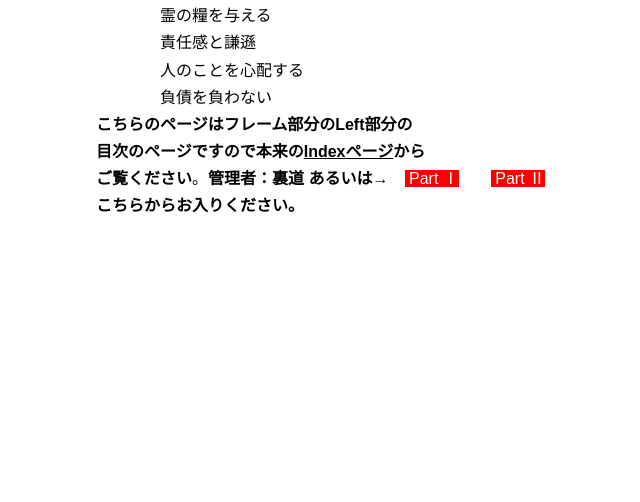
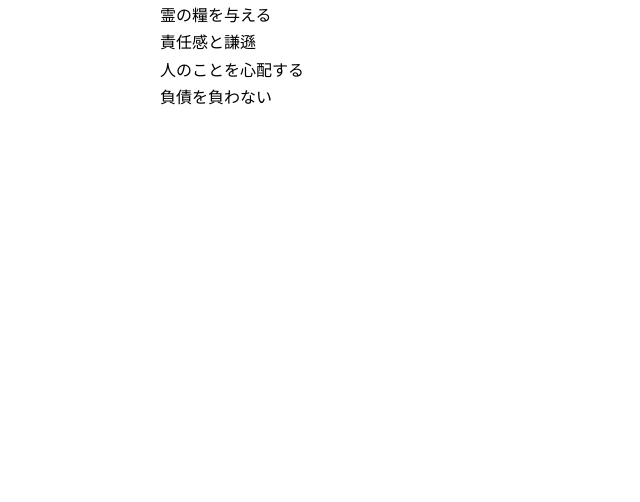
Before and after one commit to maydra/dendou_hand, a plain HTML site: page index.html in a window 1280 px wide. Shown: the part 1267-1769 px from the top of the page, without its empty margins (144-784 px from the left). Drawn offline with Linux system fonts and the light colour scheme.

Commit message:
Update index.html

```diff
--- a/index.html
+++ b/index.html
@@ -72,11 +72,7 @@
 <a href="dendou03.html#10" style="text-decoration : none;" target="right">　　　　責任感と謙遜</a><br/>
 <a href="dendou03.html#11" style="text-decoration : none;" target="right">　　　　人のことを心配する</a><br/>
 <a href="dendou03.html#12" style="text-decoration : none;" target="right">　　　　負債を負わない</a><br/>
-<b>こちらのページはフレーム部分のLeft部分の<br/>
-            目次のページですので本来の<a href="index.html" target="_top">Indexページ</a>から<br/>
-            ご覧ください</b>。<b>管理者：裏道</b>
-<b>あるいは→</b>　<a href="http://www.geocities.co.jp/MusicHall/6523/" style="color : #ffffff;background-color : red;text-decoration : none;" target="_top"> Part Ⅰ</a><a onclick="history.back();">　　</a><a href="http://www.geocities.co.jp/MusicHall-Horn/9211/" style="color : white;background-color : red;text-decoration : none;" target="_top"> Part Ⅱ </a><b><br/>
-            こちらからお入りください。</b>
+
 <p align="center"><br/>
 <br/>
 <br/>
```
